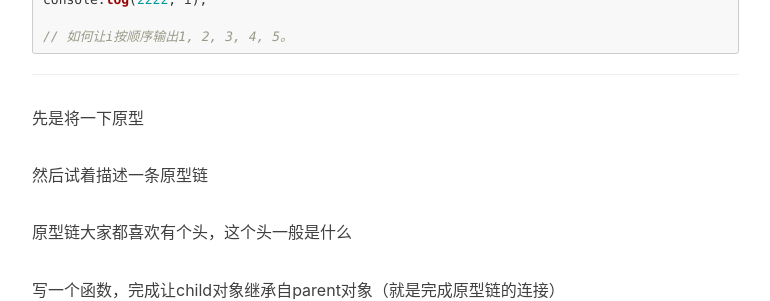
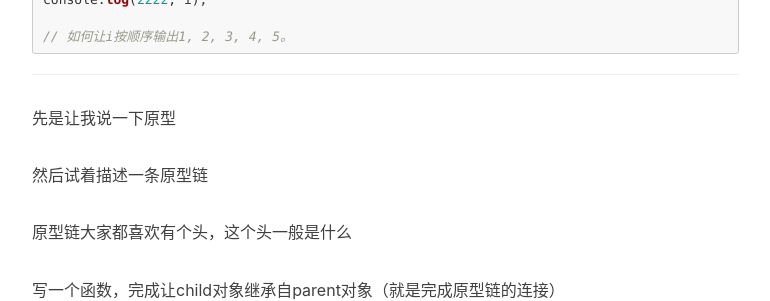
Before and after one commit to hanqizheng/hanqizheng.github.io-Old-, a Jekyll site: the page built from _posts/2019-02-15-Diary.md, in a window 1280 px wide and 900 px high, scrolled down 4297 px. Shown: the part 152-453 px from the top of the window, without its empty margins (233-1003 px from the left). Built offline with Jekyll 4.4.1, drawn with Linux system fonts in a browser that asks for light colours; nearby versions of some CDN libraries; comment, search, counter and statistics services are not loaded.

Commit message:
add 2019-02-15

````diff
--- a/_posts/2019-02-15-Diary.md
+++ b/_posts/2019-02-15-Diary.md
@@ -118,7 +118,7 @@ console.log(2222, i);
 ```
 ---
 
-先是将一下原型
+先是让我说一下原型
 
 然后试着描述一条原型链
 
````
